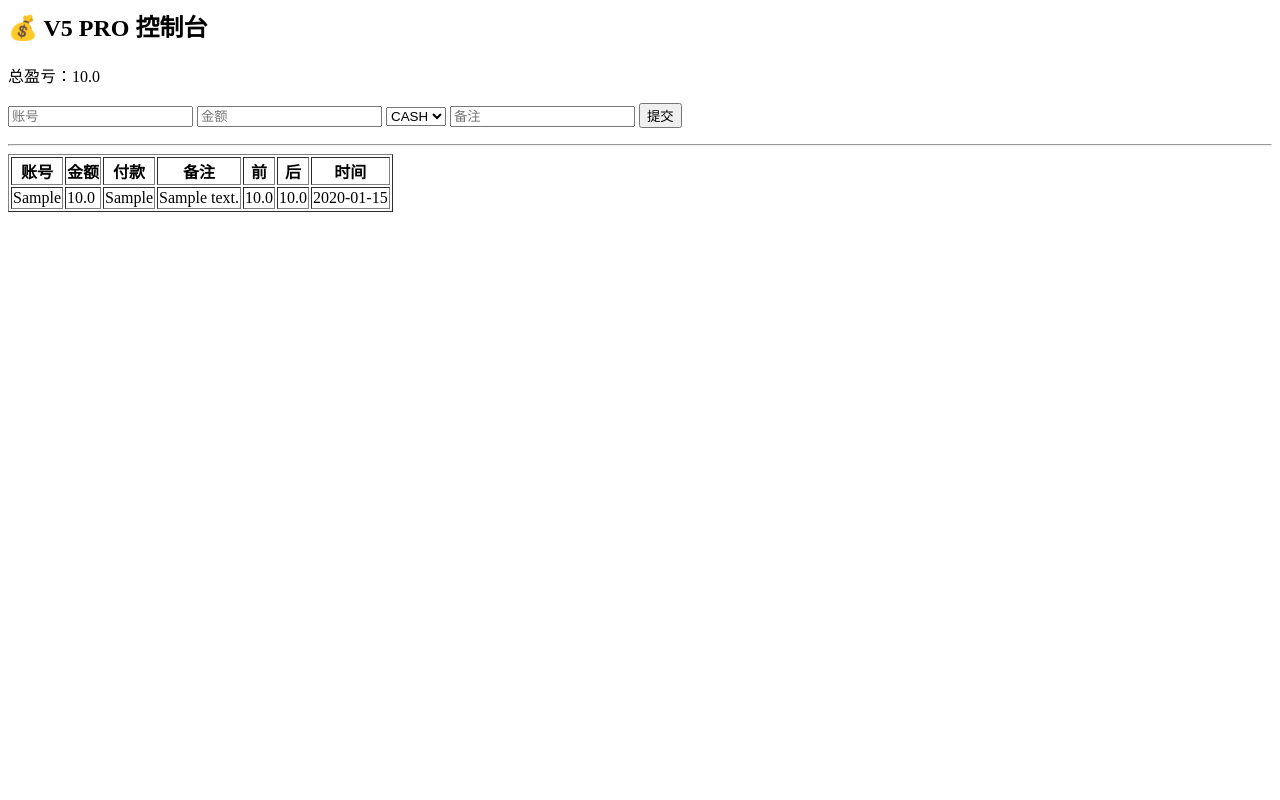
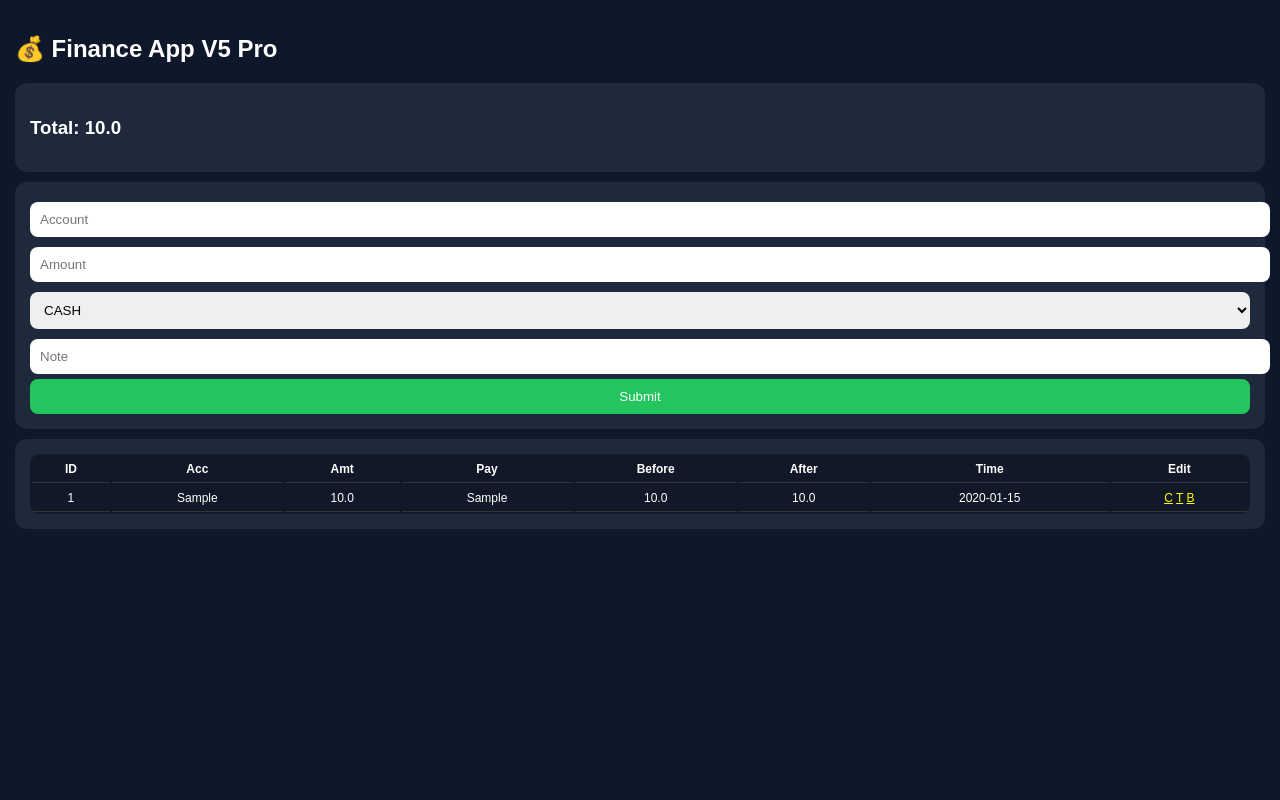
Before and after one commit to cyi072907-cpu/finance-systemi, a Flask app: page /dashboard in a window 1280 px wide. Run offline with Flask 3, Linux system fonts and the light colour scheme; the visitor is signed in with stand-in values (Sample User, id 1); tables that the repository leaves empty hold one stand-in row (values such as "Sample post").

Commit message:
更新 dashboard.html

```diff
--- a/templates/dashboard.html
+++ b/templates/dashboard.html
@@ -1,44 +1,128 @@
-<h2>💰 V5 PRO 控制台</h2>
+<!DOCTYPE html>
+<html>
+<head>
+<meta charset="utf-8">
+<meta name="viewport" content="width=device-width, initial-scale=1">
 
-<p>总盈亏：{{ total }}</p>
+<title>Finance App</title>
 
-<form method="POST" action="/add">
-<input name="account" placeholder="账号">
-<input name="amount" placeholder="金额">
+<style>
+body{
+    margin:0;
+    font-family: Arial;
+    background:#0f172a;
+    color:white;
+}
+
+.container{
+    padding:15px;
+}
+
+.card{
+    background:#1e293b;
+    padding:15px;
+    border-radius:12px;
+    margin-bottom:10px;
+}
+
+input,select{
+    width:100%;
+    padding:10px;
+    margin:5px 0;
+    border-radius:8px;
+    border:none;
+}
+
+button{
+    width:100%;
+    padding:10px;
+    border:none;
+    border-radius:8px;
+    background:#22c55e;
+    color:white;
+}
+
+table{
+    width:100%;
+    font-size:12px;
+    background:#111827;
+    border-radius:10px;
+    overflow:hidden;
+}
+
+td,th{
+    padding:6px;
+    text-align:center;
+    border-bottom:1px solid #333;
+}
+
+.edit{
+    color:yellow;
+}
+</style>
+</head>
+
+<body>
+
+<div class="container">
+
+<h2>💰 Finance App V5 Pro</h2>
+
+<div class="card">
+<h3>Total: {{total}}</h3>
+</div>
+
+<div class="card">
+<form action="/add" method="post">
+<input name="account" placeholder="Account">
+<input name="amount" placeholder="Amount">
 
 <select name="payment">
-<option value="CASH">CASH</option>
-<option value="TNG">TNG</option>
-<option value="BANK">BANK</option>
-<option value="OUT">出金</option>
+<option>CASH</option>
+<option>TNG</option>
+<option>BANK</option>
+<option>OUT</option>
 </select>
 
-<input name="note" placeholder="备注">
-<button>提交</button>
+<input name="note" placeholder="Note">
+<button>Submit</button>
 </form>
+</div>
 
-<hr>
-
-<table border="1">
+<div class="card">
+<table>
 <tr>
-<th>账号</th>
-<th>金额</th>
-<th>付款</th>
-<th>备注</th>
-<th>前</th>
-<th>后</th>
-<th>时间</th>
+<th>ID</th>
+<th>Acc</th>
+<th>Amt</th>
+<th>Pay</th>
+<th>Before</th>
+<th>After</th>
+<th>Time</th>
+<th>Edit</th>
 </tr>
 
 {% for r in data %}
 <tr>
+<td>{{r[0]}}</td>
 <td>{{r[1]}}</td>
 <td>{{r[2]}}</td>
 <td>{{r[3]}}</td>
-<td>{{r[4]}}</td>
 <td>{{r[5]}}</td>
 <td>{{r[6]}}</td>
 <td>{{r[7]}}</td>
+<td>
+<a class="edit" href="/update_payment/{{r[0]}}/CASH">C</a>
+<a class="edit" href="/update_payment/{{r[0]}}/TNG">T</a>
+<a class="edit" href="/update_payment/{{r[0]}}/BANK">B</a>
+</td>
 </tr>
 {% endfor %}
+
 </table>
+</div>
+
+</div>
+
+</body>
+</html>
```
